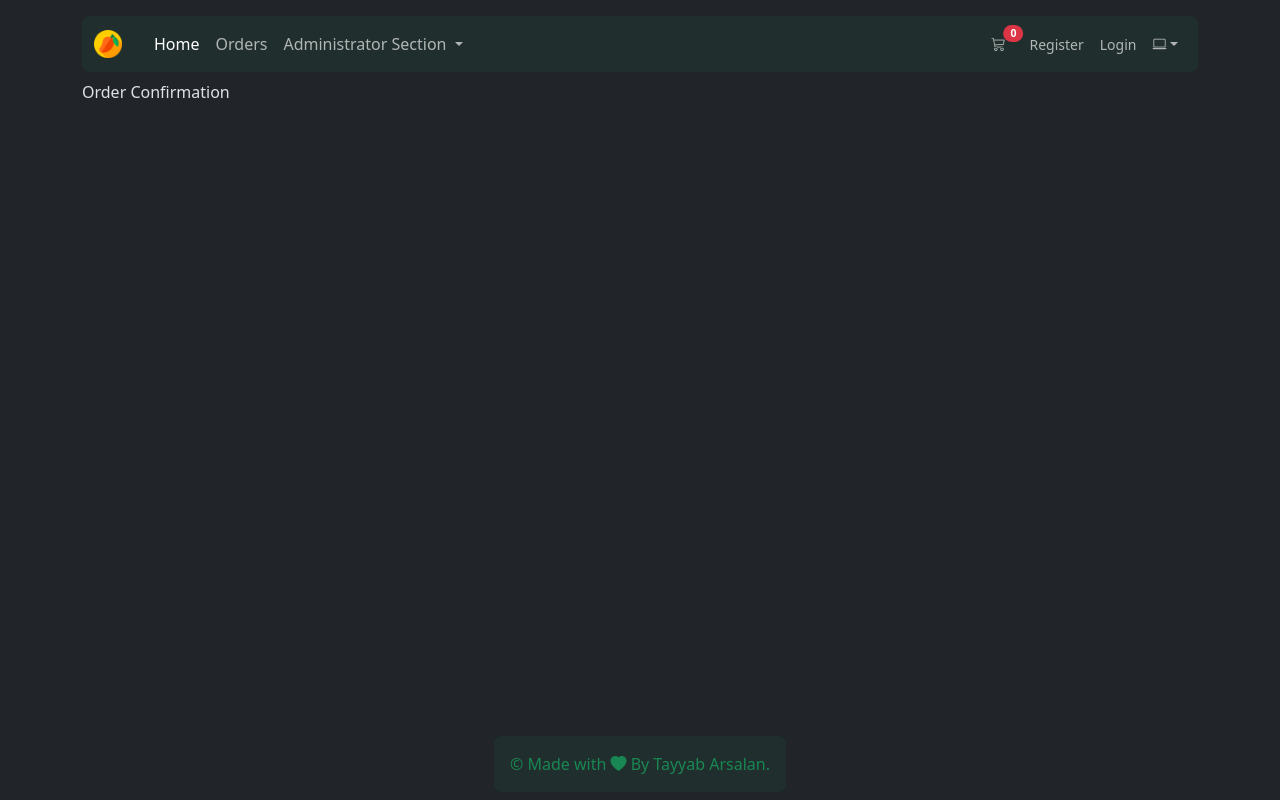
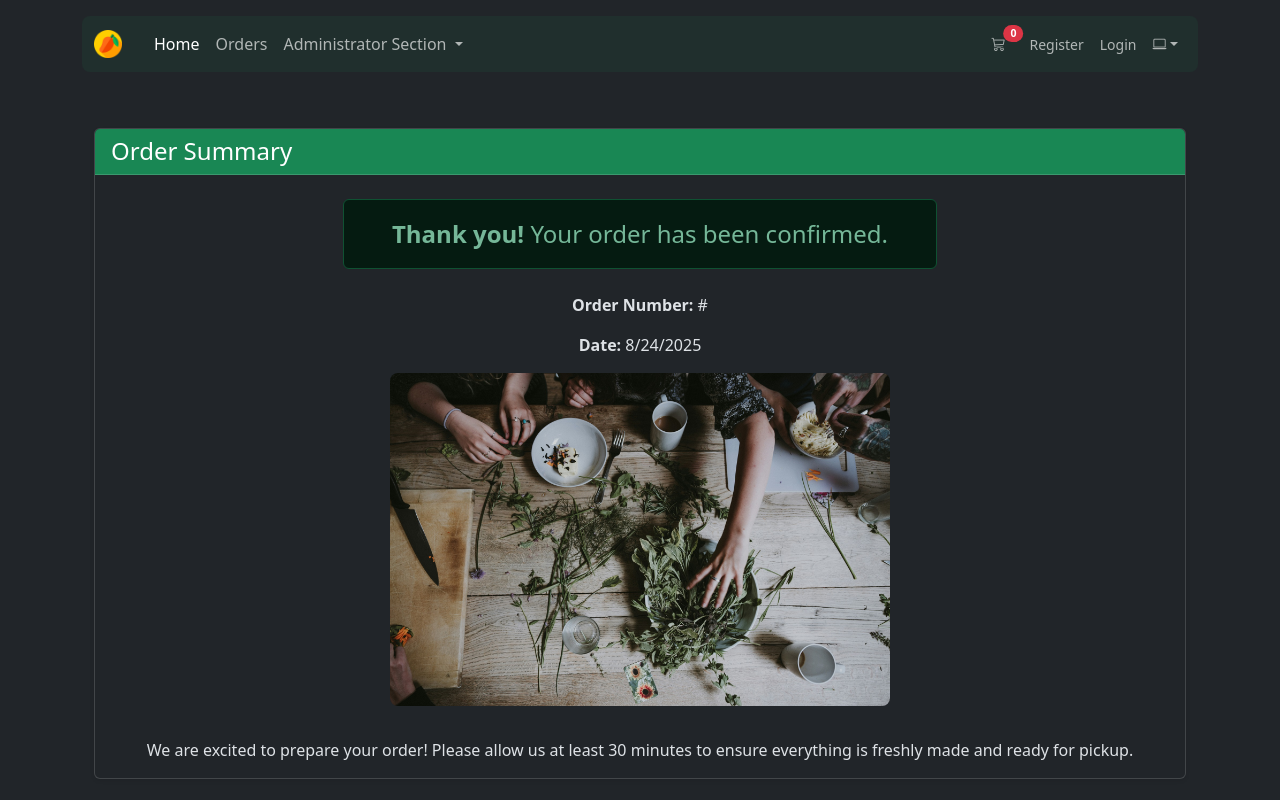
Before and after one commit to TAYYAB-BUKC/Vue---Mango-Fusion, a Vue app in the folder vue-mango-fusion/: page /order-confirmation/1 in a window 1280 px wide. Shown: the top 800 px of the page. Built offline with nearby package versions, Linux system fonts and the light colour scheme.

Commit message:
OrderConfirmation view initial HTML template added.

```diff
--- a/vue-mango-fusion/src/views/order/OrderConfirmation.vue
+++ b/vue-mango-fusion/src/views/order/OrderConfirmation.vue
@@ -1,3 +1,40 @@
+<style scoped>
+
+</style>
+
 <template>
-    Order Confirmation
+      <div class="container py-5">
+    <div class="card shadow-sm mb-4">
+      <div class="card-header bg-success text-white">
+        <h4 class="mb-0">Order Summary</h4>
+      </div>
+      <div class="card-body text-center">
+        <div class="text-center my-2">
+          <div class="alert alert-success d-inline-block px-5 py-3 fs-4" role="alert">
+            <strong>Thank you!</strong> Your order has been confirmed.
+          </div>
+        </div>
+        <p><strong>Order Number:</strong> #</p>
+        <p><strong>Date: </strong>{{ new Date().toLocaleDateString() }}</p>
+        <img
+          src="/src/assets/confirm.jpg"
+          alt="Order Confirmation"
+          style="width: 500px; object-fit: cover"
+          class="img-fluid rounded-3 mb-3"
+        />
+      </div>
+      <p class="px-3 text-center">
+        We are excited to prepare your order! Please allow us at least 30 minutes to ensure
+        everything is freshly made and ready for pickup.
+      </p>
+    </div>
+
+    <div class="text-center">
+      <a href="/" class="btn btn-success px-4">Back to Home</a>
+    </div>
+  </div>
 </template>
+
+<script setup>
+
+</script>
```
